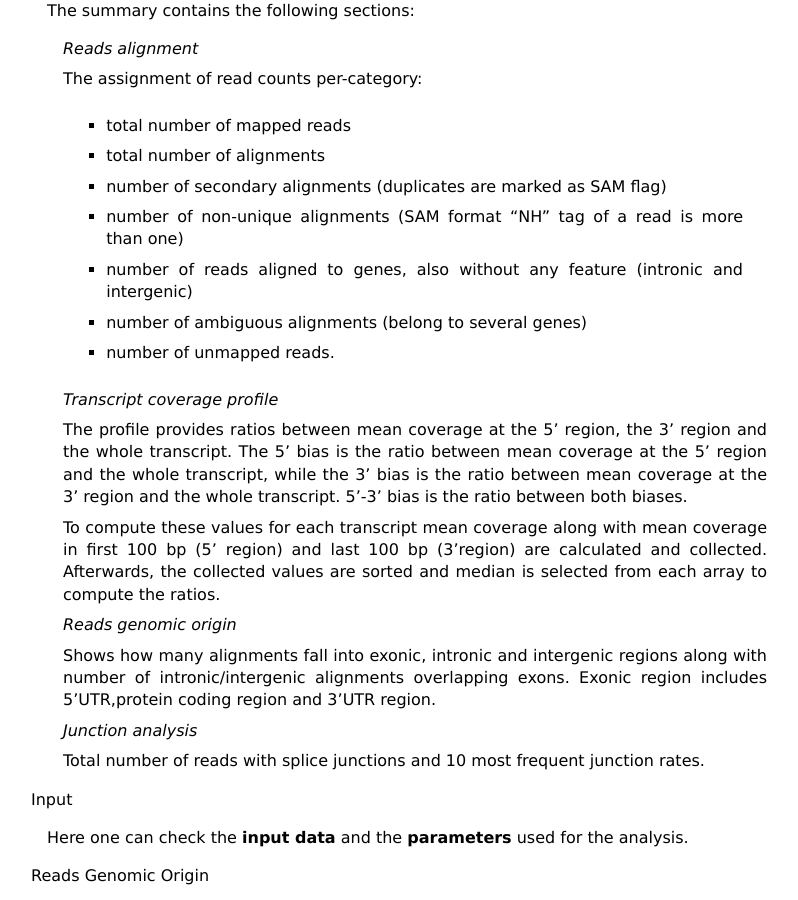
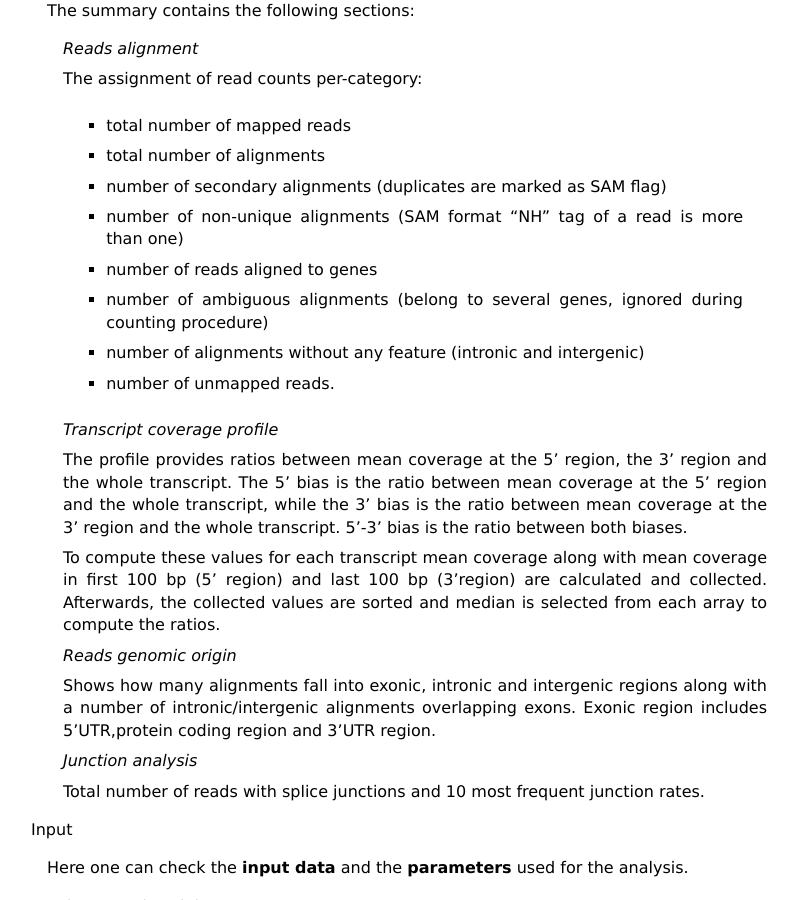
Before and after one commit to scchess/Qualimap, a Sphinx documentation site: the page built from doc/analysis.rst, in a window 1280 px wide and 900 px high, scrolled down 6481 px. Shown: the whole window, without its empty margins (49-847 px from the left). Built offline with Sphinx 7.4.7, drawn with Linux system fonts in a browser that asks for light colours.

Commit message:
Update documentation

```diff
--- a/doc/analysis.rst
+++ b/doc/analysis.rst
@@ -246,9 +246,10 @@ Output
         - total number of mapped reads
         - total number of alignments
         - number of secondary alignments (duplicates are marked as SAM flag)
-        - number of non-unique alignments (SAM format "NH" tag of a read is  more than one)
-        - number of reads aligned to genes, also without any feature (intronic and intergenic)
-        - number of ambiguous alignments (belong to several genes)
+        - number of non-unique alignments (SAM format "NH" tag of a read is more than one)
+        - number of reads aligned to genes
+        - number of ambiguous alignments (belong to several genes, ignored during counting procedure)
+        - number of alignments without any feature (intronic and intergenic)
         - number of unmapped reads.
 
     *Transcript coverage profile*
@@ -259,7 +260,7 @@ Output
 
     *Reads genomic origin*
 
-    Shows how many alignments fall into exonic, intronic and intergenic regions along with number of intronic/intergenic alignments overlapping exons. Exonic region includes 5'UTR,protein coding region and 3'UTR region.
+    Shows how many alignments fall into exonic, intronic and intergenic regions along with a number of intronic/intergenic alignments overlapping exons. Exonic region includes 5'UTR,protein coding region and 3'UTR region.
 
     *Junction analysis*
 
--- a/doc/intro.rst
+++ b/doc/intro.rst
@@ -42,7 +42,7 @@ Requirements
 Qualimap requires:
 
 * `JAVA <http://www.java.com>`_ runtime version 6 or above.
-* `R <http://www.r-project.org>`_ enviroment version 2.14 or above.
+* `R <http://www.r-project.org>`_ enviroment version 3.1 or above.
 
 The JAVA runtime can be downloaded from the `official web-site <http://www.java.com>`_.
 There are prebuilt binaries available for many platforms.
@@ -111,7 +111,7 @@ More details available here:
 
     http://cran.r-project.org/bin/linux/ubuntu/README
 
-Qualimap needs R version 2.14 or above. This can be checked with the following command:
+Qualimap needs R version 3.1 or above. This can be checked with the following command:
 
 :samp:`Rscript --version`
 
```
